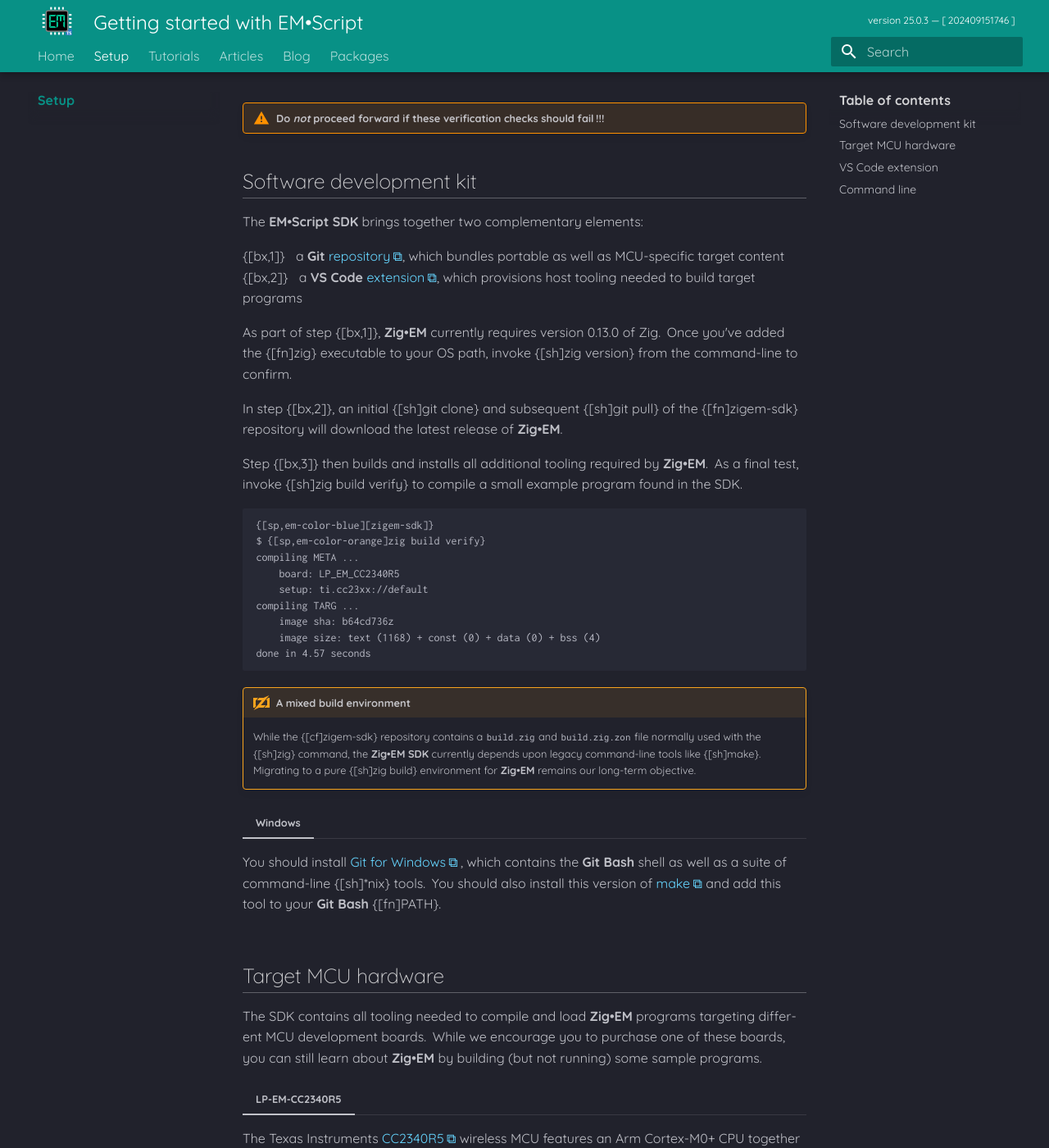
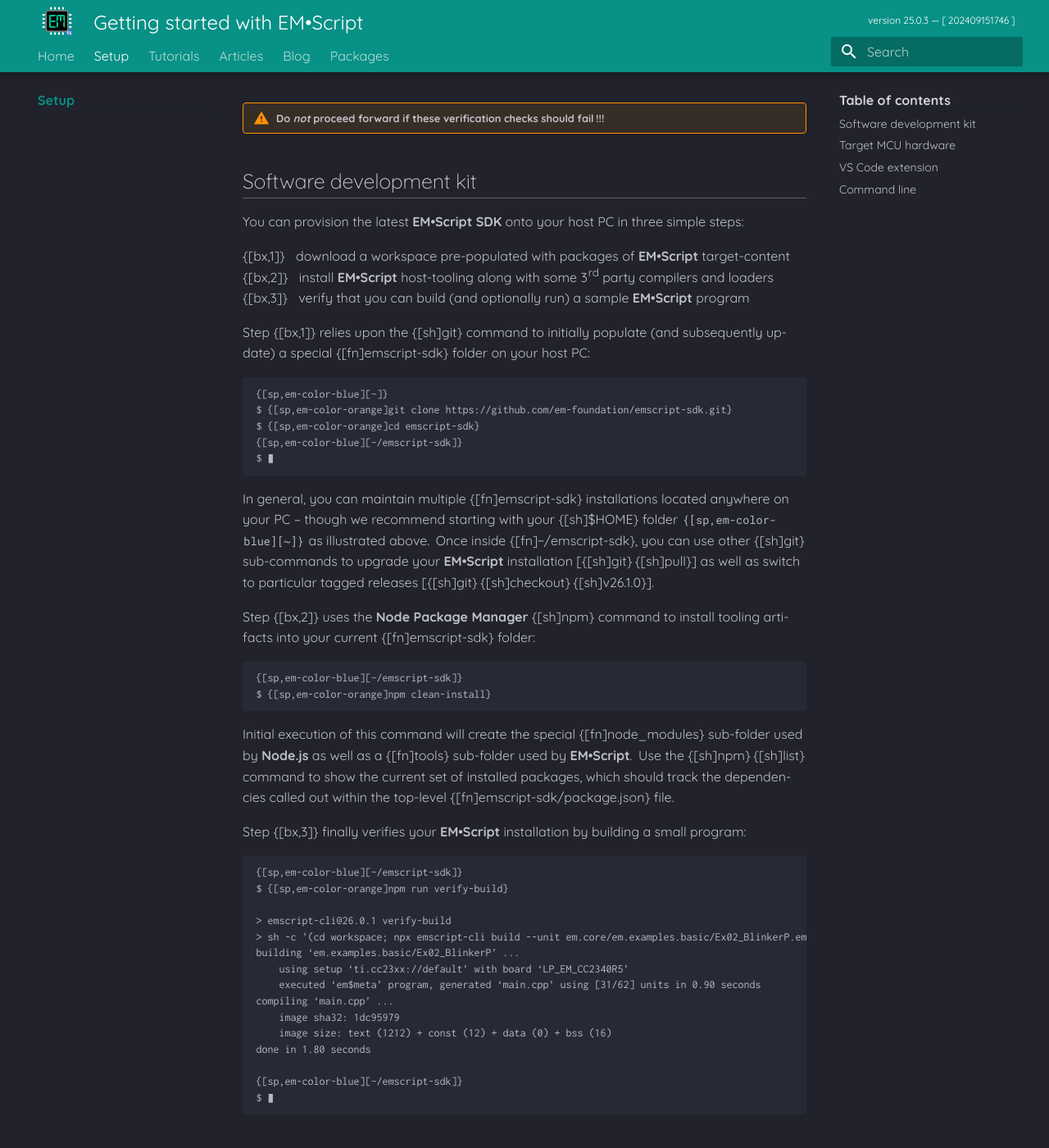
Before and after one commit to em-foundation/emscript-docs, an MkDocs documentation site: the page built from docs/setup/index.md, in a window 1280 px wide and 1400 px high, scrolled down 578 px. Shown: the whole window at 82% size. Built offline with MkDocs 1.6.1 and Material for MkDocs 9.7.7, drawn with Linux system fonts in a browser that asks for light colours; emoji names are drawn with the system emoji font; some of the changed text lies outside the part shown.

Commit message:
Setup: WIP

```diff
--- a/docs/setup/index.md
+++ b/docs/setup/index.md
@@ -1,13 +1,13 @@
 # Getting started with EM&bull;Script
 
-**EM&bull;Script** requires a cross-development environment comprising _hosted_&thinsp; software tools will compile and load executable programs onto _target_&thinsp; MCU hardware.&thinsp; For the host, you'll use a PC running **Windows**, **Linux**, or **MacOS**; for the target, you can choose any MCU board for which an **EM&bull;Script** support package already exists.
+**EM&bull;Script** requires a cross-development environment comprising _hosted_&thinsp; software tools will compile and load executable programs onto _target_&thinsp; MCU hardware.&thinsp; For the host, you'll use a PC running **Windows**, **Linux**, or **MacOS**; for the target, you can choose any MCU board for which a corresponding {[cb]em$distro} support package already exists.
 
 Before turning to the **EM&bull;Script SDK** (described next), you should first install or upgrade the following tooling environments on your host PC:
 
 |  |  |  |
 |:-|:-|:-|
-|[Node.js](https://nodejs.org/en/download)|version 16.3.0 or later| execute {[sh]node}&thinsp;{[sh]--version} to verify |
-|[VS Code](https://code.visualstudio.com/download)|version 1.80.0 or later| execute {[sh]code}&thinsp;{[sh]--version} to verify |
+|[Node.js](https://nodejs.org/en/download)|version 18.0.0 or later| execute {[sh]node}&thinsp;{[sh]--version} to verify |
+|[VS Code](https://code.visualstudio.com/download)|version 1.90.0 or later| execute {[sh]code}&thinsp;{[sh]--version} to verify |
 
 === "Windows"
 
@@ -18,48 +18,56 @@
 
 ## Software development kit
 
-The **EM&bull;Script SDK** brings together two complementary elements:
+You can provision the latest **EM&bull;Script SDK** onto your host PC in three simple steps:
 
-{[bx,1]} &nbsp; a **Git** [repository](https://github.com/em-foundation/emscript-content), which bundles portable as well as MCU-specific target content<br>
-{[bx,2]} &nbsp; a **VS Code** [extension](https://marketplace.visualstudio.com/items?itemName=the-em-foundation.em-builder), which provisions host tooling needed to build target programs<br>
+{[bx,1]} &nbsp; download a workspace pre-populated with packages of **EM&bull;Script** target-content<br>
+{[bx,2]} &nbsp; install **EM&bull;Script** host-tooling along with some 3<sup>rd</sup> party compilers and loaders<br>
+{[bx,3]} &nbsp; verify that you can build (and optionally run) a sample **EM&bull;Script** program
 
-As part of step {[bx,1]}, **Zig&bull;EM** currently requires version 0.13.0 of Zig.&thinsp; Once you've added the {[fn]zig} executable to your OS path, invoke {[sh]zig version} from the command-line to confirm.
+Step {[bx,1]} relies upon the {[sh]git} command to initially populate (and subsequently update) a special {[fn]emscript-sdk} folder on your host PC:
 
-In step {[bx,2]}, an initial {[sh]git clone} and subsequent {[sh]git pull} of the {[fn]zigem-sdk} repository will download the latest release of **Zig&bull;EM**.
+<div markdown class="language-text highlight"><pre><code>{[sp,em-color-blue][~]}
+$ {[sp,em-color-orange]git clone https://github.com/em-foundation/emscript-sdk.git}
+$ {[sp,em-color-orange]cd emscript-sdk}
+{[sp,em-color-blue][~/emscript-sdk]}
+$ &#x25AE</code></pre></div>
 
-Step {[bx,3]} then builds and installs all additional tooling required by **Zig&bull;EM**.&thinsp; As a final test, invoke {[sh]zig build verify} to compile a small example program found in the SDK.
+In general, you can maintain multiple {[fn]emscript-sdk} installations located anywhere on your PC &ndash; though we recommend starting with your {[sh]$HOME} folder <code>{[sp,em-color-blue][~]}</code> as illustrated above.&thinsp;  Once inside {[fn]~/emscript-sdk}, you can use other {[sh]git} sub-commands to upgrade your **EM&bull;Script** installation [{[sh]git}&thinsp;{[sh]pull}] as well as switch to particular tagged releases [{[sh]git}&thinsp;{[sh]checkout}&thinsp;{[sh]v26.1.0}].
 
-<div markdown class="language-text highlight"><pre><code>{[sp,em-color-blue][zigem-sdk]}
-$ {[sp,em-color-orange]zig build verify}
-compiling META ...
-    board: LP_EM_CC2340R5
-    setup: ti.cc23xx://default
-compiling TARG ...
-    image sha: b64cd736z
-    image size: text (1168) + const (0) + data (0) + bss (4)
-done in 4.57 seconds</code></pre></div>
+Step {[bx,2]} uses the **Node Package Manager** {[sh]npm} command to install tooling artifacts into your current {[fn]emscript-sdk} folder:
 
-!!! zig "A mixed build environment"
+<div markdown class="language-text highlight"><pre><code>{[sp,em-color-blue][~/emscript-sdk]}
+$ {[sp,em-color-orange]npm clean-install}</code></pre></div>
 
-    While the {[cf]zigem-sdk} repository contains a `build.zig` and `build.zig.zon` file normally used with the {[sh]zig} command, the **Zig&bull;EM SDK** currently depends upon legacy command-line tools like {[sh]make}.&thinsp; Migrating to a pure {[sh]zig build} environment for **Zig&bull;EM** remains our long-term objective.
+Initial execution of this command will create the special {[fn]node_modules} sub-folder used by **Node.js** as well as a {[fn]tools} sub-folder used by **EM&bull;Script**.&thinsp; Use the {[sh]npm}&thinsp;{[sh]list} command to show the current set of installed packages, which should track the dependencies called out within the top-level {[fn]emscript-sdk/package.json} file.
 
-=== "Windows"
+Step {[bx,3]} finally verifies your **EM&bull;Script** installation by building a small program:
 
-    You should install [Git for Windows](https://gitforwindows.org/)&thinsp;, which contains the **Git Bash** shell as well as a suite of command-line {[sh]&ast;nix} tools.&thinsp; You should also install this version of [make](https://gnuwin32.sourceforge.net/packages/make.htm) and add this tool to your **Git Bash** {[fn]PATH}.
+<div markdown class="language-text highlight"><pre><code>{[sp,em-color-blue][~/emscript-sdk]}
+$ {[sp,em-color-orange]npm run verify-build}<br>
+&gt; emscript-cli@26.0.1 verify-build
+&gt; sh -c '(cd workspace; npx emscript-cli build --unit em.core/em.examples.basic/Ex02_BlinkerP.em.ts)'
+building ‘em.examples.basic/Ex02_BlinkerP’ ...
+    using setup ‘ti.cc23xx://default’ with board ‘LP_EM_CC2340R5’
+    executed ‘em$meta’ program, generated ‘main.cpp’ using [31/62] units in 0.90 seconds
+compiling ‘main.cpp’ ...
+    image sha32: 1dc95979
+    image size: text (1212) + const (12) + data (0) + bss (16)
+done in 1.80 seconds<br>
+{[sp,em-color-blue][~/emscript-sdk]}
+$ &#x25AE</code></pre></div>
 
 ## Target MCU hardware
 
-The SDK contains all tooling needed to compile and load **Zig&bull;EM** programs targeting different MCU development boards.&thinsp;  While we encourage you to purchase one of these boards, you can still learn about **Zig&bull;EM** by building (but not running) some sample programs.
+The **SDK** contains all tooling needed to compile and load **EM&bull;Script** programs targeting different MCU development boards.&thinsp;  While we encourage you to purchase one of these boards, you can still learn about **EM&bull;Script** by building (but not running) some sample programs.
 
 === "LP-EM-CC2340R5"
 
     The Texas Instruments [CC2340R5](https://www.ti.com/product/CC2340R5) wireless MCU features an Arm Cortex-M0+ CPU together with a familiar suite of peripherals &ndash; including a generic 2.4&thinsp;GHz radio with BLE 5.x support.  Texas Instruments also offers an inexpensive [LP-EM-CC2340R5](https://www.ti.com/tool/LP-EM-CC2340R5) evaluation board in their familiar **LaunchPad** format &ndash; available from TI as well as their distributors.
 
-    You should also purchase this [emulator board](https://www.ti.com/tool/LP-XDS110ET) from TI &ndash; unless you already own a "classic" TI LaunchPad with on-board XDS110 support.  In that case, you can easily connect a legacy LP to your new LP-EM-CC2340R5 board using a cable supplied by TI.&thinsp;  If you haven't used an XDS110 before, run the {[fn]zigem-sdk/zig-out/tools/ti-uniflash/one_time_setup} script.
+    You should also purchase this [emulator board](https://www.ti.com/tool/LP-XDS110ET) from TI &ndash; unless you already own a "classic" TI LaunchPad with on-board XDS110 support.  In that case, you can easily connect a legacy LP to your new LP-EM-CC2340R5 board using a cable supplied by TI.&thinsp;  If you haven't used an XDS110 before, run the {[fn]emscript-sdk/tools/ti-uniflash/one_time_setup} script.
 
-    !!! warning "MacOS users"
-
-        The **Zig&bull;EM SDK** does not automatically provision TI's **UniFlash** loader tool for MacOs.&thinsp; You'll need to manually download [TI-UniFlash](https://dr-download.ti.com/software-development/software-programming-tool/MD-QeJBJLj8gq/8.7.0/uniflash_sl.8.7.0.4818.dmg) and install the application at its default location.
+    We'll soon verify that your LP-EM-CC2340R5 hardware works in concert with the **SDK** by building and loading a sample **EM&bull;Script** program.
 
 ## VS Code extension
 
@@ -75,43 +83,36 @@
 
 Our **Zig&bull;EM** extension supports features already familiar to VS Code users &ndash; syntax highlighting, code navigation, outline views, hover help, intellisense completion, and many more.
 
-!!! zig "Interoperability with ZLS and `vscode-zig`"
-
-    The Zig community supports [ZLS](https://github.com/zigtools/zls), which implements Microsoft's [language server protocol](https://microsoft.github.io/language-server-protocol/)&thinsp; for the Zig programming language.&thinsp; The community also publishes a VS Code [Zig Language extension](https://marketplace.visualstudio.com/items?itemName=ziglang.vscode-zig) which uses ZLS.
-
-    **The EM Foundation** maintains its own forks of the community's [zls](https://github.com/em-foundation/zigem-zls) and [vscode-zig](https://github.com/em-foundation/zigem-vscode) repositories, each containing modifications motivated by the **Zig&bull;EM** framework while preserving existing functionality.
-
-    At present, however, our **Zig&bull;EM** extension requires you to _disable_&thinsp; the community's Zig Language extension on a per-workspace basis.&thinsp;  Over time, these two VS Code extensions can co-exist.
-
-
 ## Command line
 
-SDK installation step {[bx,3]} called out [above](#software-development-kit) builds and installs {[fn]zigem} &ndash; a command-line tool that lies at the heart of the **Zig&bull;EM** programming framework.&thinsp; You'll find its executable image in the {[fn]zig-out/bin} folder produced through {[sh]zig build}.
+The **SDK** contains an {[sh]emscript} command-line tool which compiles and loads programs for your target MCU hardware.&thinsp; Used internally by {[sh]npm}&thinsp;{[sh]run}&thinsp;{[sh]verify-build} as part of installation step {[bx,3]}, you can access the {[sh]emscript} command directly from your PC's shell.
 
-!!! info "Consider adding the {[sh]zigem} command to your OS `PATH` or else creating an alias within your shell."
+You'll find the {[sh]emscript} executable at {[fn]emscript-sdk/node_modules/.bin/emscript};&thinsp; for convenience, amend your shell's {[sh]$PATH} or else reference {[sh]emscript} with a named link or alias:
 
-The {[sh]zigem compile} sub-command will serve as a primary entry-point when working with the **Zig&bull;EM** framework.&thinsp; Though not required, you'll typically invoke {[sh]zigem compile}  from within the {[fn]workspace} sub-folder found at the root of the SDK.
+<div markdown class="language-text highlight"><pre><code>$ {[sp,em-color-orange]alias emscript='~/emscript-sdk/node_modules/.bin/emscript'}
+$ {[sp,em-color-orange]emscript --version}
+26.0.1.202502071929</code></pre></div>
 
-To illustrate, let's compile the _same_&thinsp; example program used [earier](#software-development-kit) by {[sh]zig build verify} to test step {[bx,3]} of your SDK installation:
+The {[sh]emscript}&thinsp;{[sh]build} sub-command will serve as your primary entry-point when working with **EM&bull;Script**.&thinsp; Typically invoked inside the {[fn]emscript-sdk/workspace} sub-folder, let's now build the _same_&thinsp; target program used to verify SDK installation:
 
-<div markdown class="language-text highlight"><pre><code>{[sp,em-color-blue][zigem-sdk/workspace]}
-$ {[sp,em-color-orange]zigem compile --file em.core/em.examples.basic/Ex02_BlinkerP.em.zig}
-compiling META ...
-    board: LP_EM_CC2340R5
-    setup: ti.cc23xx://default
-compiling TARG ...
-    image sha: b64cd736z
-    image size: text (1168) + const (0) + data (0) + bss (4)
-done in 4.57 seconds</code></pre></div>
+<div markdown class="language-text highlight"><pre><code>{[sp,em-color-blue][~/emscript-sdk/workspace]}
+{[sp, em-color-orange]emscript build --unit em.core/em.examples.basic/Ex02_BlinkerP.em.ts}
+building ‘em.examples.basic/Ex02_BlinkerP’ ...
+    using setup ‘ti.cc23xx://default’ with board ‘LP_EM_CC2340R5’
+    executed ‘em$meta’ program, generated ‘main.cpp’ using [31/62] units in 0.90 seconds
+compiling ‘main.cpp’ ...
+    image sha32: 1dc95979
+    image size: text (1212) + const (12) + data (0) + bss (16)
+done in 1.80 seconds</code></pre></div>
 
 To confirm operation of your target MCU hardware, simply append the {[sh]--load} option to the same command:
 
-<div markdown class="language-text highlight"><pre><code>{[sp,em-color-blue][zigem-sdk/workspace]}
-$ {[sp,em-color-orange]zigem compile --file em.core/em.examples.basic/Ex02_BlinkerP.em.zig --load}
-compiling META ...
+<div markdown class="language-text highlight"><pre><code>{[sp,em-color-blue][~/emscript-sdk/workspace]}
+{[sp, em-color-orange]emscript build --unit em.core/em.examples.basic/Ex02_BlinkerP.em.ts --load}
+building ‘em.examples.basic/Ex02_BlinkerP’ ...
     ...
-done in 4.57 seconds
-loading...
+done in 1.80 seconds
+loading ‘em.examples.basic/Ex02_BlinkerP’ ...
 done</code></pre></div>
 
 If you now see an on-board (green) LED blink five times, go out and celebrate.... :beers:
```
